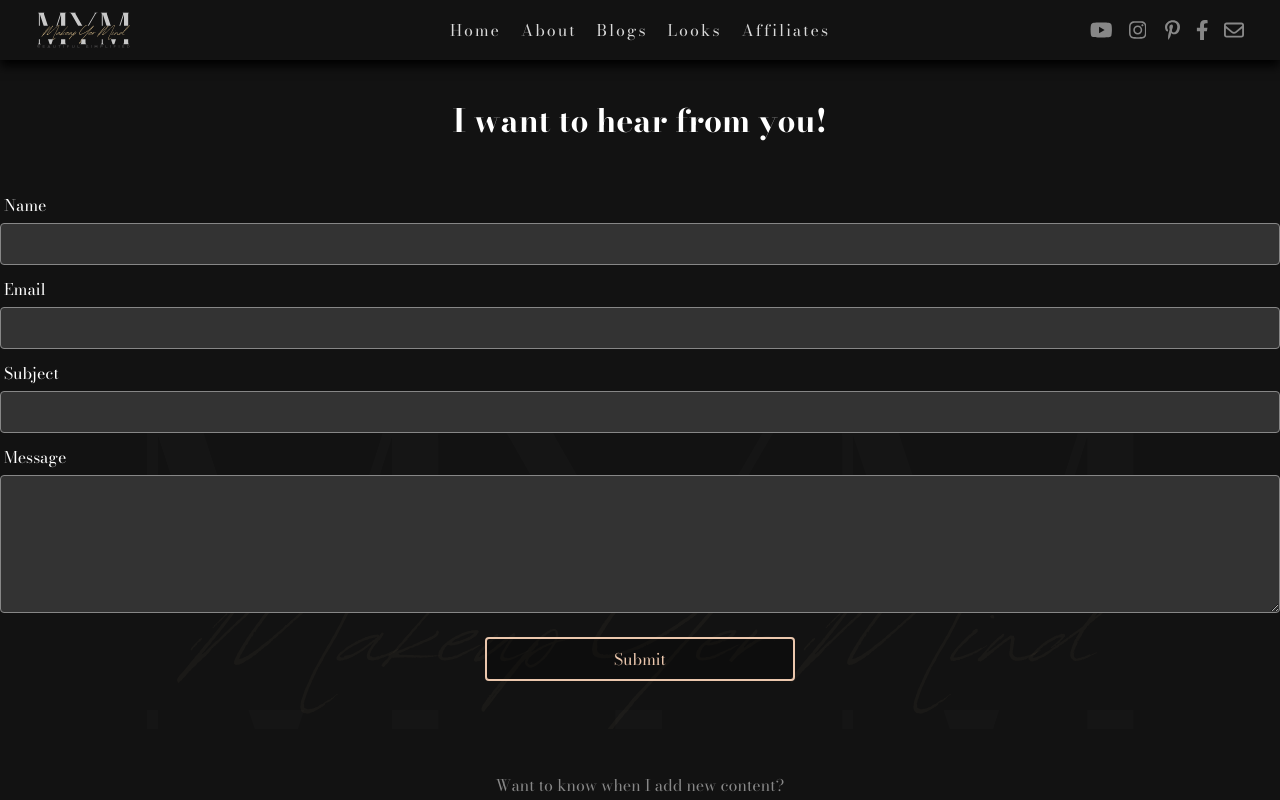
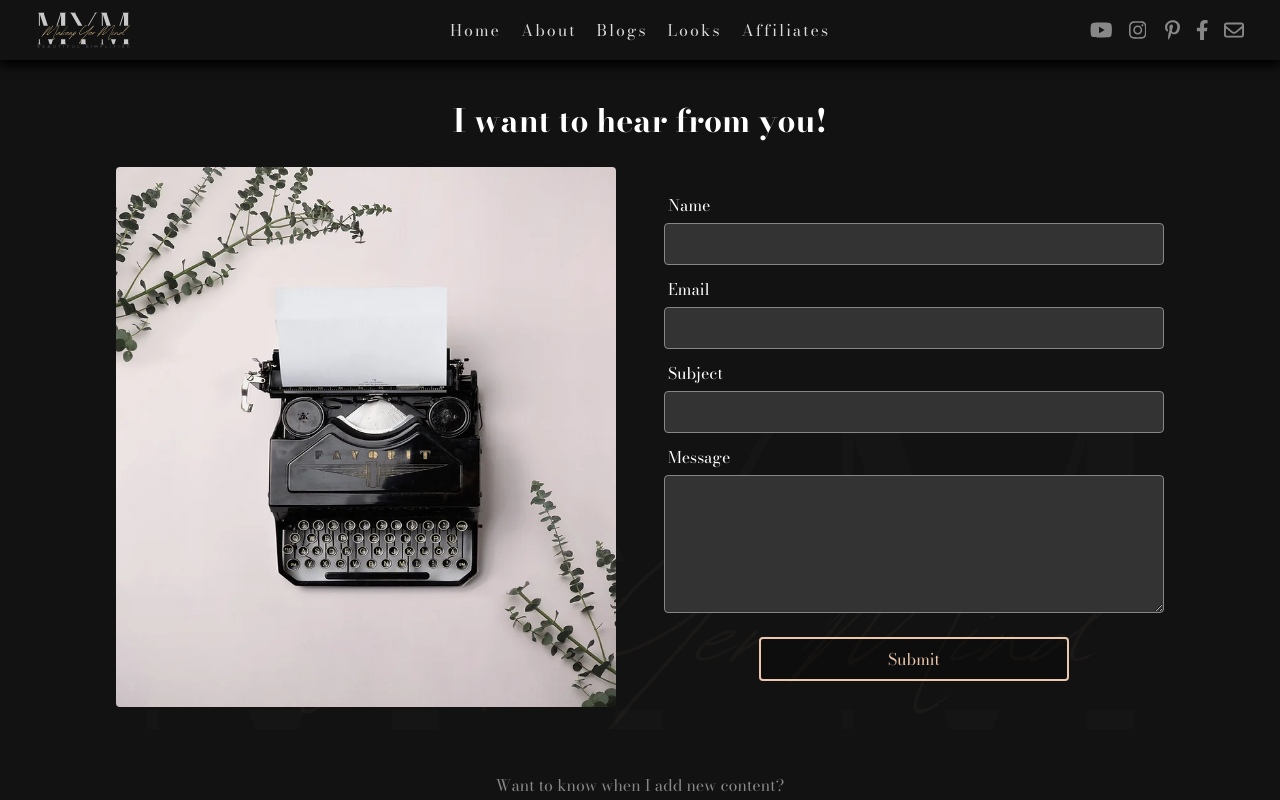
Before and after one commit to ryanbradley-webdev/makeup-yer-mind-official, a Next.js app: page /contact in a window 1280 px wide. Shown: the top 800 px of the page. Built offline with nearby package versions, Linux system fonts and the light colour scheme.

Commit message:
Update contact page styling for desktop.

```diff
--- a/app/contact/page.module.css
+++ b/app/contact/page.module.css
@@ -1,16 +1,38 @@
 .main h1 {
     margin-top: 24px;
+}
+
+.form_container {
+    display: flex;
+    align-items: center;
+    gap: 48px;
+    width: 100%;
+    max-width: 1048px;
+    margin-inline: auto;
+}
+
+.form_container img {
+    display: none;
 }
 
 .form {
     display: grid;
     row-gap: 12px;
     padding-block: 24px;
+    padding-inline: 16px;
     margin-block: 24px;
-    /* background-image: url('/contact.webp');
-    background-position: center;
-    background-size: cover;
-    background-repeat: no-repeat; */
+    width: 100%;
+}
+
+@media screen and (orientation: landscape) {
+    .form_container img {
+        display: block;
+    }
+
+    .form {
+        max-width: 500px;
+        padding-inline: 0;
+    }
 }
 
 .form label {
--- a/app/contact/page.tsx
+++ b/app/contact/page.tsx
@@ -1,3 +1,4 @@
+import Image from "next/image"
 import Form from "./components/Form"
 import styles from './page.module.css'
 
@@ -15,7 +16,13 @@ export default function Contact() {
                 I want to hear from you!
             </h1>
 
-            <Form />
+            <div className={styles.form_container}>
+
+                <Image src='/contact.webp' height={540} width={500} alt="" />
+
+                <Form />
+
+            </div>
 
         </main>
     )
```
